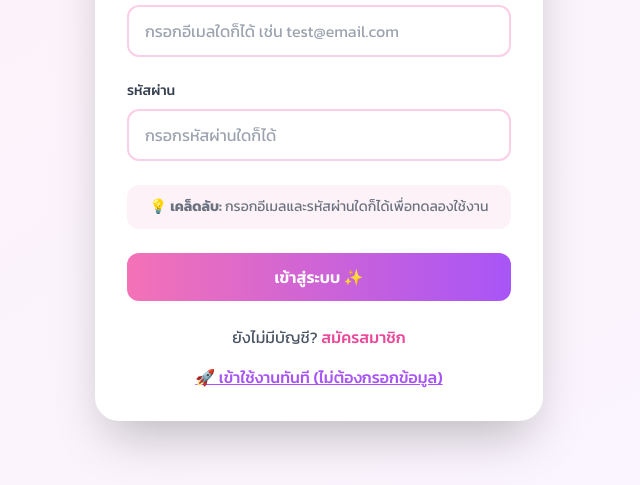
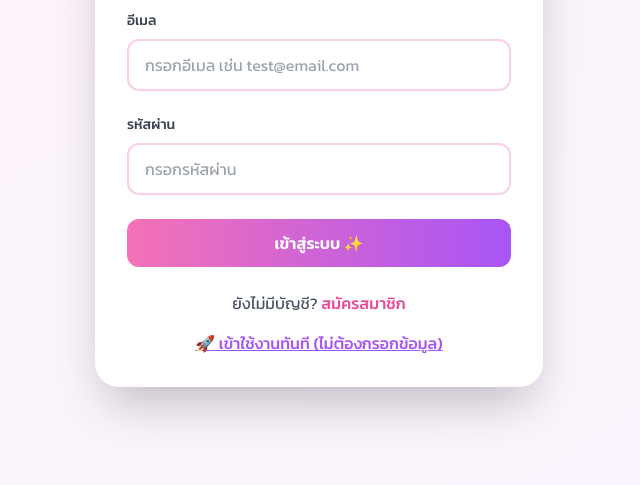
Before and after one commit to std48381-png/Academia, a plain HTML site: page index.html in a window 1280 px wide. Shown: the part 315-800 px from the top of the page, without its empty margins (321-961 px from the left). Drawn offline with nearby package versions, Linux system fonts and the light colour scheme.

Commit message:
Update index.html

```diff
--- a/index.html
+++ b/index.html
@@ -35,17 +35,14 @@
             <form onsubmit="login(event)" class="space-y-6">
                 <div>
                     <label class="block text-sm font-medium text-gray-700 mb-2">อีเมล</label>
-                    <input id="emailInput" type="email" class="w-full px-4 py-3 border-2 border-pink-200 rounded-xl focus:border-pink-400 focus:outline-none transition-colors" placeholder="กรอกอีเมลใดก็ได้ เช่น test@email.com">
+                    <input id="emailInput" type="email" class="w-full px-4 py-3 border-2 border-pink-200 rounded-xl focus:border-pink-400 focus:outline-none transition-colors" placeholder="กรอกอีเมล เช่น test@email.com">
                 </div>
 
                 <div>
                     <label class="block text-sm font-medium text-gray-700 mb-2">รหัสผ่าน</label>
-                    <input id="passwordInput" type="password" class="w-full px-4 py-3 border-2 border-pink-200 rounded-xl focus:border-pink-400 focus:outline-none transition-colors" placeholder="กรอกรหัสผ่านใดก็ได้">
+                    <input id="passwordInput" type="password" class="w-full px-4 py-3 border-2 border-pink-200 rounded-xl focus:border-pink-400 focus:outline-none transition-colors" placeholder="กรอกรหัสผ่าน">
                 </div>
 
-                <div class="text-center text-sm text-gray-500 bg-pink-50 p-3 rounded-xl">
-                    💡 <strong>เคล็ดลับ:</strong> กรอกอีเมลและรหัสผ่านใดก็ได้เพื่อทดลองใช้งาน
-                </div>
 
                 <button type="submit" class="w-full bg-gradient-to-r from-pink-400 to-purple-500 text-white py-3 rounded-xl font-semibold hover:from-pink-500 hover:to-purple-600 transition-all duration-300 transform hover:scale-105">
                     เข้าสู่ระบบ ✨
```
